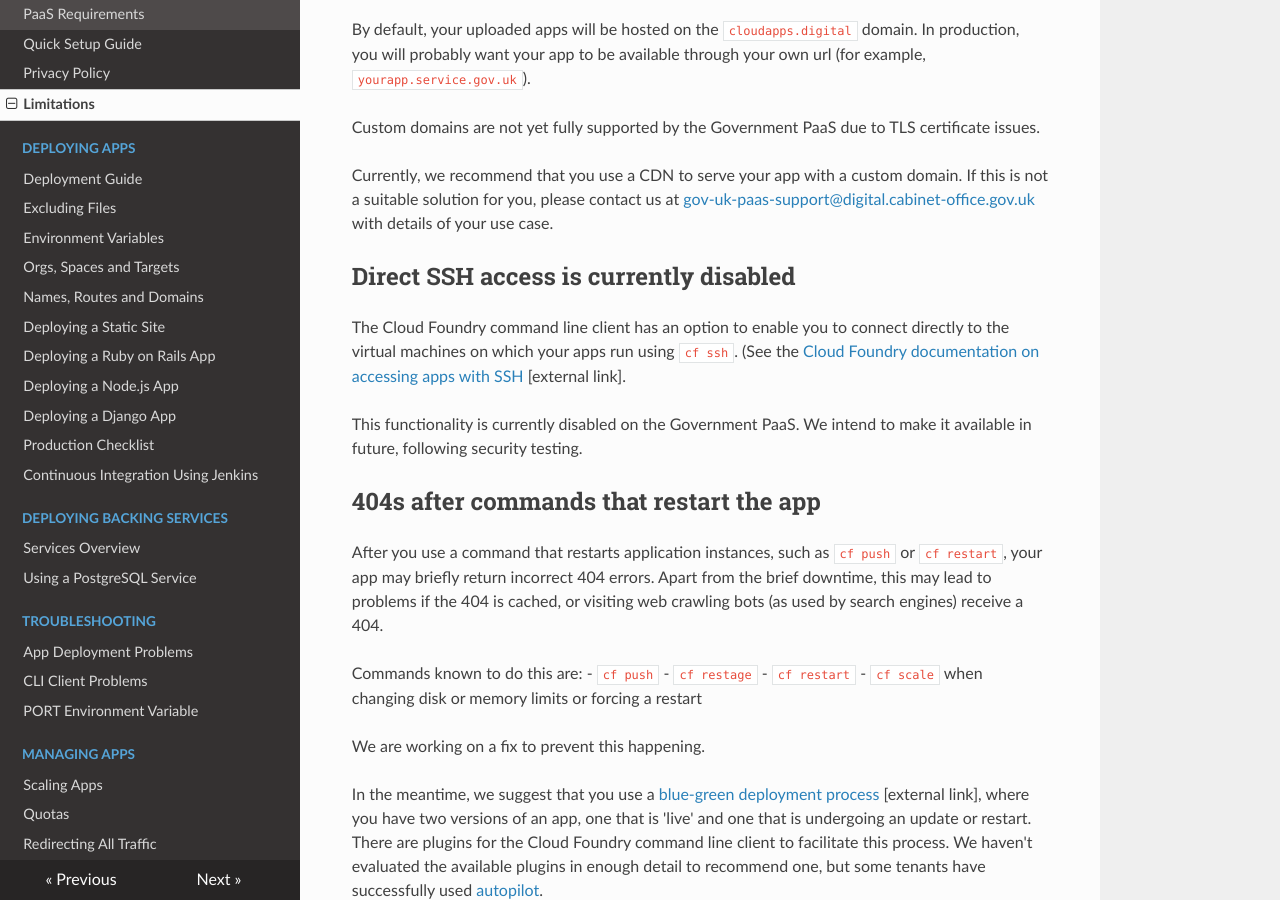
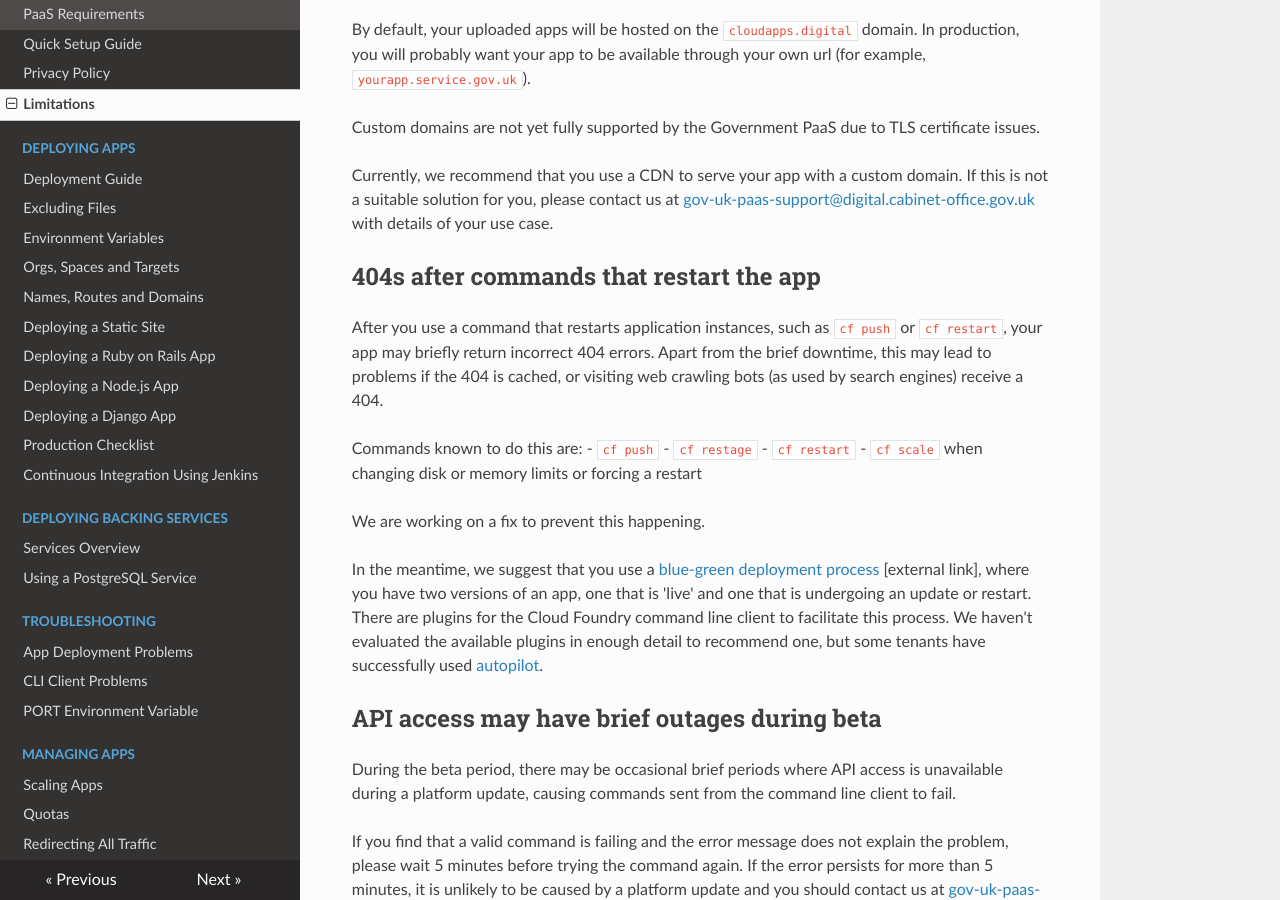
Before and after one commit to alphagov/paas-developer-docs, an MkDocs documentation site: the page built from docs/getting_started/limitations.md, in a window 1280 px wide and 900 px high, scrolled down 897 px. Built offline with MkDocs 1.6.1, drawn with Linux system fonts in a browser that asks for light colours; nearby versions of some CDN libraries; old or Windows-style settings are respelled for this version of MkDocs.

Commit message:
Don't tell people that SSH is disabled
Because it isn't any more: https://github.com/alphagov/paas-cf/pull/630

```diff
--- a/docs/getting_started/limitations.md
+++ b/docs/getting_started/limitations.md
@@ -25,12 +25,6 @@ By default, your uploaded apps will be hosted on the ``cloudapps.digital`` domai
 Custom domains are not yet fully supported by the Government PaaS due to TLS certificate issues.
 
 Currently, we recommend that you use a CDN to serve your app with a custom domain. If this is not a suitable solution for you, please contact us at [gov-uk-paas-support@digital.cabinet-office.gov.uk](mailto:gov-uk-paas-support@digital.cabinet-office.gov.uk) with details of your use case.
-
-## Direct SSH access is currently disabled
-
-The Cloud Foundry command line client has an option to enable you to connect directly to the virtual machines on which your apps run using ``cf ssh``. (See the [Cloud Foundry documentation on accessing apps with SSH](https://docs.cloudfoundry.org/devguide/deploy-apps/ssh-apps.html) [external link].
-
-This functionality is currently disabled on the Government PaaS. We intend to make it available in future, following security testing.
 
 ## 404s after commands that restart the app
 
```
